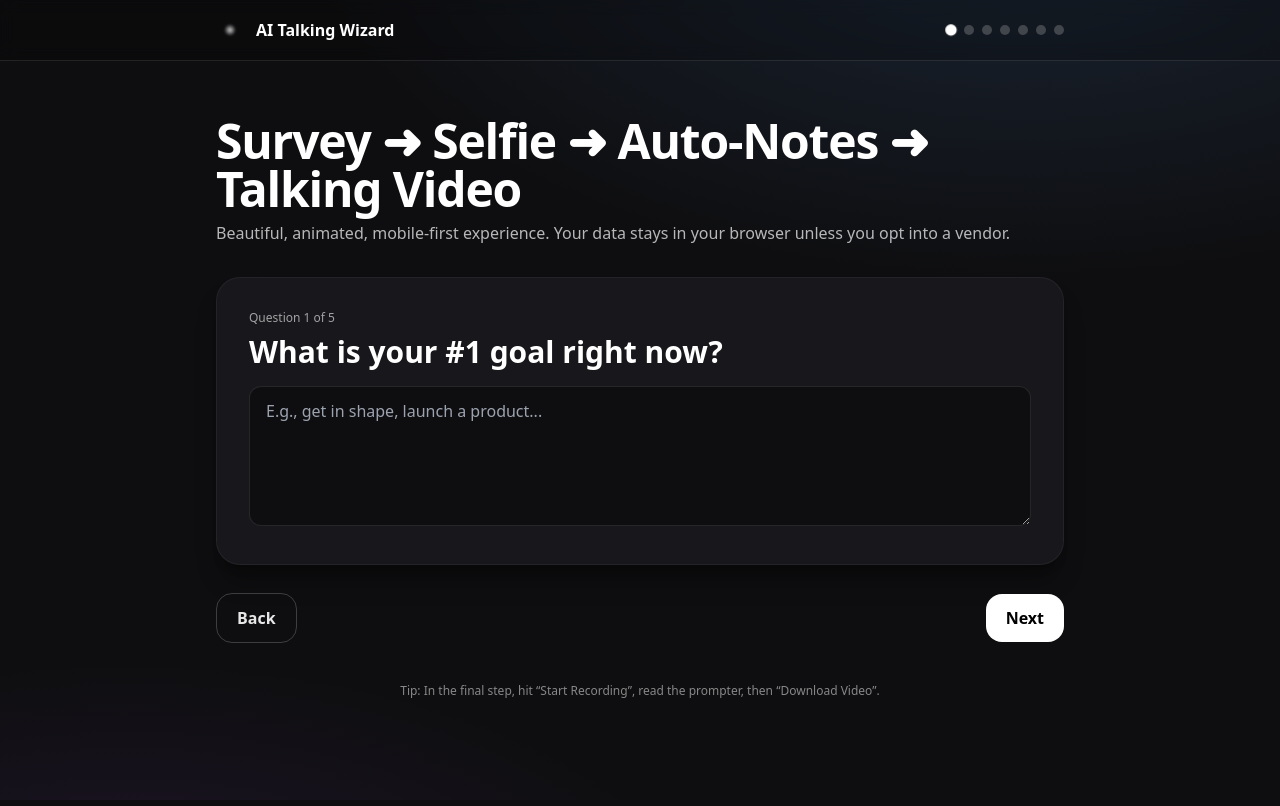
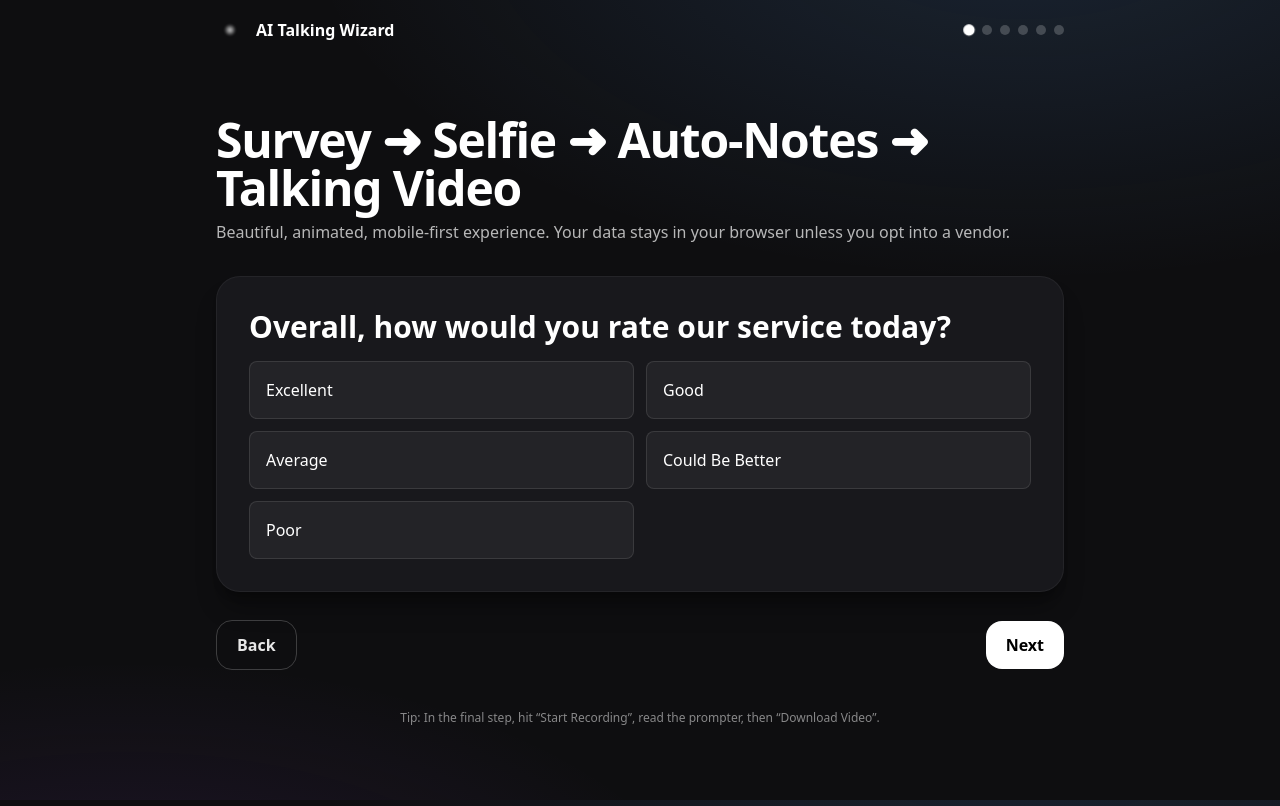
Before and after one commit to sksithik/endorser-survey, a Next.js app: page /start in a window 1280 px wide. Built offline with nearby package versions, Linux system fonts and the light colour scheme; no server answers.

Commit message:
wizard update

```diff
--- a/app/start/page.tsx
+++ b/app/start/page.tsx
@@ -1,53 +1,175 @@
 'use client'
-import { useEffect, useMemo, useState } from 'react'
+import { useEffect, useState, useCallback } from 'react'
+import { useSearchParams } from 'next/navigation'
 import { motion, AnimatePresence } from 'framer-motion'
+import { debounce } from 'lodash'
+
+// Your Components
 import ProgressDots from '@/components/ProgressDots'
 import QuestionCard from '@/components/QuestionCard'
 import SelfieCapture from '@/components/SelfieCapture'
 import VideoGenerator from '@/components/VideoGenerator'
 import VendorAIGenerator from '@/components/VendorAIGenerator'
+
+// Your Libs
 import { generateNotesFromAnswers } from '@/lib/generateNotes'
-import { QUESTION_POOL } from '@/lib/questions'
+import { QUESTION_POOL, QA } from '@/lib/questions' // Make sure to export QA type
+import { supabase } from '@/lib/supabaseClient' // Your client-side Supabase client
 
-type QA = { id: string; text: string; answer: string }
+// Helper to convert data URL to a file object for uploading
+function dataURLtoFile(dataurl: string, filename: string): File {
+  const arr = dataurl.split(',');
+  const mime = arr[0].match(/:(.*?);/)![1];
+  const bstr = atob(arr[1]);
+  let n = bstr.length;
+  const u8arr = new Uint8Array(n);
+  while (n--) {
+    u8arr[n] = bstr.charCodeAt(n);
+  }
+  return new File([u8arr], filename, { type: mime });
+}
 
-export default function HomePage(){
-  const [qas, setQas] = useState<QA[]>(QUESTION_POOL.map(q=>({ ...q, answer: '' })))
-  const [step, setStep] = useState(0) // 0..(qLen-1) = questions, qLen = selfie, qLen+1 = notes/video
-  const [selfie, setSelfie] = useState<string>('')
-  const totalSteps = qas.length + 2
-  const [notes, setNotes] = useState<string>('')
-  const [notesLoading, setNotesLoading] = useState(false)
-  const [notesError, setNotesError] = useState<string | null>(null)
+export default function HomePage() {
+  const searchParams = useSearchParams();
+  const sessionId = searchParams.get('sessionId');
 
-  const canNext = ()=>{
-    if(step < qas.length) return qas[step].answer.trim().length > 0
-    if(step === qas.length) return !!selfie
-    return true
-  }
+  // State
+  const [qas, setQas] = useState<QA[]>(() => QUESTION_POOL.map(q => ({ ...q, answer: '' })));
+  const [step, setStep] = useState(0);
+  const [selfie, setSelfie] = useState<string>('');
+  const [selfiePublicUrl, setSelfiePublicUrl] = useState<string>('');
+  const [notes, setNotes] = useState<string>('');
+  const [isLoading, setIsLoading] = useState(true); // For initial data load
 
-  const next = ()=> setStep(s => Math.min(s+1, totalSteps-1))
-  const prev = ()=> setStep(s => Math.max(s-1, 0))
+  // Note Generation State
+  const [notesLoading, setNotesLoading] = useState(false);
+  const [notesError, setNotesError] = useState<string | null>(null);
 
-  const answersObj = Object.fromEntries(qas.map(q=>[q.id, q.answer]))
+  const totalSteps = qas.length + 2;
+  const answersObj = Object.fromEntries(qas.map(q => [q.id, q.answer]));
 
-  // Generate notes via API when entering final step or answers change while on final step
+  // --- DATA PERSISTENCE ---
+
+  // 1. Debounced save function to avoid spamming the database
+  const saveProgress = useCallback(
+    debounce(async (dataToSave: any) => {
+      if (!sessionId) return;
+
+      const { error } = await supabase
+        .from('endorser_survey_sessions')
+        .update(dataToSave)
+        .eq('session_id', sessionId);
+
+      if (error) console.error('Error saving progress:', error);
+      else console.log('Progress saved!', dataToSave);
+
+    }, 1000), // Wait 1 second after the last change before saving
+    [sessionId]
+  );
+
+  // 2. Fetch initial state from DB on component mount
   useEffect(() => {
-    const onFinal = step === qas.length + 1
-    if (!onFinal) return
-    let canceled = false
-    setNotesLoading(true)
-    setNotesError(null)
+    const fetchInitialData = async () => {
+      if (!sessionId) {
+        setIsLoading(false);
+        return; // No session to load
+      }
+      setIsLoading(true);
+      const { data, error } = await supabase
+        .from('endorser_survey_sessions')
+        .select('survey, current_step, selfie, selfie_public_url, notes')
+        .eq('session_id', sessionId)
+        .single();
+
+      if (data) {
+        // Restore state from database
+        if (data.survey) setQas(data.survey as QA[]);
+        if (data.current_step) setStep(data.current_step);
+        if (data.selfie) setSelfie(data.selfie);
+        if (data.selfie_public_url) setSelfiePublicUrl(data.selfie_public_url);
+        if (data.notes) setNotes(data.notes);
+      } else if (error) {
+        console.error('Failed to load session:', error);
+      }
+      setIsLoading(false);
+    };
+    fetchInitialData();
+  }, [sessionId]);
+
+  // 3. Trigger save whenever a piece of state changes
+  useEffect(() => {
+    if (isLoading) return; // Don't save while initially loading
+    saveProgress({
+      survey: qas,
+      current_step: step,
+      selfie: selfie,
+      selfie_public_url: selfiePublicUrl,
+      notes: notes,
+    });
+  }, [qas, step, selfie, selfiePublicUrl, notes, isLoading, saveProgress]);
+
+  // --- LOGIC ---
+
+  // Handle selfie capture, upload, and state update
+  const handleSelfieCapture = async (dataUrl: string) => {
+    setSelfie(dataUrl);
+    if (!sessionId) return;
+
+    const file = dataURLtoFile(dataUrl, `${sessionId}-selfie.png`);
+    const filePath = `${sessionId}/${Date.now()}.png`;
+
+    const { error: uploadError } = await supabase.storage
+      .from('selfies') // Ensure you have a 'selfies' bucket in Supabase Storage
+      .upload(filePath, file, { upsert: true });
+
+    if (uploadError) {
+      console.error('Error uploading selfie:', uploadError);
+      return;
+    }
+
+    const { data: publicUrlData } = supabase.storage
+      .from('selfies')
+      .getPublicUrl(filePath);
+
+    setSelfiePublicUrl(publicUrlData.publicUrl);
+  };
+
+  // Generate notes via API when entering final step
+  useEffect(() => {
+    const onFinal = step === qas.length + 1;
+    if (!onFinal || notes) return; // Don't regenerate if notes already exist
+
+    let canceled = false;
+    setNotesLoading(true);
+    setNotesError(null);
     generateNotesFromAnswers(answersObj)
       .then(text => { if (!canceled) setNotes(text) })
       .catch(err => { if (!canceled) setNotesError(err?.message || 'Failed to generate notes') })
-      .finally(() => { if (!canceled) setNotesLoading(false) })
-    return () => { canceled = true }
-  }, [step, qas.length, JSON.stringify(answersObj)])
+      .finally(() => { if (!canceled) setNotesLoading(false) });
+    return () => { canceled = true };
+  }, [step, qas.length, answersObj, notes]);
 
+
+  // Navigation and validation
+  const canNext = () => {
+    if (step < qas.length) return qas[step]?.answer.trim().length > 0;
+    if (step === qas.length) return !!selfie;
+    return true;
+  };
+
+  const next = () => setStep(s => Math.min(s + 1, totalSteps - 1));
+  const prev = () => setStep(s => Math.max(s - 1, 0));
+
+  // --- RENDER ---
+
+  if (isLoading) {
+    return <div className="min-h-screen flex items-center justify-center">Loading session...</div>;
+  }
+
+  // Render the original component structure
   return (
     <main className="min-h-screen pb-20">
-      <header className="sticky top-0 z-10 backdrop-blur bg-black/20 border-b border-white/10">
+      <header /* ... */ >
         <div className="max-w-4xl mx-auto px-6 py-4 flex items-center justify-between">
           <div className="flex items-center gap-3">
             <div className="h-7 w-7 rounded-lg sparkle" />
@@ -67,10 +189,9 @@ export default function HomePage(){
           </h1>
         </motion.div>
         <p className="text-white/70 mb-8">Beautiful, animated, mobile‑first experience. Your data stays in your browser unless you opt into a vendor.</p>
-
         <div className="grid gap-6">
           <AnimatePresence mode="popLayout" initial={false}>
-            {step < qas.length && (
+            {step < qas.length && qas[step] && (
               <motion.div
                 key={step}
                 initial={{ opacity: 0, y: 30, scale: 0.98 }}
@@ -83,10 +204,12 @@ export default function HomePage(){
                   total={qas.length}
                   question={qas[step]}
                   value={qas[step].answer}
-                  onChange={(v)=>{
+                  onChange={(v) => {
                     setQas(qs => {
-                      const copy = [...qs]; copy[step] = { ...copy[step], answer: v }; return copy
-                    })
+                      const copy = [...qs];
+                      copy[step] = { ...copy[step], answer: v };
+                      return copy;
+                    });
                   }}
                 />
               </motion.div>
@@ -100,7 +223,7 @@ export default function HomePage(){
                 exit={{ opacity: 0, y: -30, scale: 0.98 }}
                 transition={{ type: 'spring', stiffness: 260, damping: 24 }}
               >
-                <SelfieCapture onCapture={setSelfie} />
+                <SelfieCapture onCapture={handleSelfieCapture} existingSelfie={selfie} />
               </motion.div>
             )}
 
@@ -139,7 +262,7 @@ export default function HomePage(){
           </AnimatePresence>
 
           <div className="flex items-center justify-between mt-1">
-            <button onClick={prev} className="btn-secondary btn" disabled={step===0}>Back</button>
+            <button onClick={prev} className="btn-secondary btn" disabled={step === 0}>Back</button>
             <button onClick={next} className="btn" disabled={!canNext()}>
               {step < qas.length ? 'Next' : (step === qas.length ? 'Finish' : 'Done')}
             </button>
--- a/components/QuestionCard.tsx
+++ b/components/QuestionCard.tsx
@@ -1,25 +1,45 @@
-'use client'
-import { motion } from 'framer-motion'
+// In: @/components/QuestionCard.tsx (Example implementation)
 
-export default function QuestionCard({ index, total, question, value, onChange }: {
-  index: number; total: number; question: { id: string; text: string; placeholder?: string };
-  value: string; onChange: (v: string) => void;
-}) {
+import { QA } from '@/lib/questions'; // Assuming you export the QA type
+
+type QuestionCardProps = {
+  index: number;
+  total: number;
+  question: QA;
+  value: string;
+  onChange: (value: string) => void;
+};
+
+export default function QuestionCard({ question, value, onChange }: QuestionCardProps) {
   return (
-    <motion.div
-      {...{ className: "card" }}
-      initial={{ y: 30, opacity: 0 }}
-      animate={{ y: 0, opacity: 1 }}
-      transition={{ type: 'spring', stiffness: 200, damping: 24 }}
-    >
-      <div className="text-white/60 text-xs mb-2">Question {index + 1} of {total}</div>
+    <div className="card">
       <h3 className="text-2xl md:text-3xl font-semibold mb-4">{question.text}</h3>
-      <textarea
-        className="input min-h-[140px]"
-        placeholder={question.placeholder || 'Type your answer...'}
-        value={value}
-        onChange={(e) => onChange(e.target.value)}
-      />
-    </motion.div>
-  )
+
+      {question.type === 'text' ? (
+        <textarea
+          value={value}
+          onChange={(e) => onChange(e.target.value)}
+          rows={5}
+          className="w-full text-lg bg-white/5 p-4 rounded-xl border border-white/10 outline-none focus:ring-2 focus:ring-white/20"
+          placeholder="Type your answer here..."
+        />
+      ) : (
+        <div className="grid grid-cols-1 md:grid-cols-2 gap-3">
+          {question.options?.map((option) => (
+            <button
+              key={option}
+              onClick={() => onChange(option)}
+              className={`p-4 rounded-lg text-left border transition-all ${
+                value === option
+                  ? 'bg-white text-black border-white ring-2 ring-white'
+                  : 'bg-white/5 border-white/10 hover:bg-white/10'
+              }`}
+            >
+              {option}
+            </button>
+          ))}
+        </div>
+      )}
+    </div>
+  );
 }
--- a/lib/questions.ts
+++ b/lib/questions.ts
@@ -1,9 +1,39 @@
-export type Question = { id: string; text: string; placeholder?: string };
+export type Question = {
+  id: string;
+  text: string;
+  type: 'text' | 'multiple-choice';
+  options?: string[]; // Options are only needed for multiple-choice questions
+};
+
+// Define the corresponding Answer type
+export type QA = Question & { answer: string };
 
 export const QUESTION_POOL: Question[] = [
-  { id: 'goal', text: 'What is your #1 goal right now?', placeholder: 'E.g., get in shape, launch a product...' },
-  { id: 'challenge', text: 'What is the biggest challenge holding you back?', placeholder: 'Time, clarity, resources...' },
-  { id: 'timeline', text: 'What is your timeline?', placeholder: 'E.g., 30 days, 3 months...' },
-  { id: 'audience', text: 'Who is this mainly for (audience)?', placeholder: 'Myself, my team, my customers...' },
-  { id: 'tone', text: 'What tone do you want the message to have?', placeholder: 'Friendly, professional, bold...' },
+  {
+    id: 'overall_rating',
+    type: 'multiple-choice',
+    text: 'Overall, how would you rate our service today?',
+    options: ['Excellent', 'Good', 'Average', 'Could Be Better', 'Poor'],
+  },
+  {
+    id: 'standout_feature',
+    type: 'multiple-choice',
+    text: 'What stood out the most to you in a positive way?',
+    options: [
+      'The Quality of the Product',
+      'The Speed of Service',
+      'The Customer Support',
+      'The Price/Value',
+    ],
+  },
+  {
+    id: 'improvement_feedback',
+    type: 'text',
+    text: 'What is one thing we could do to make your experience even better next time?',
+  },
+  {
+    id: 'user_name',
+    type: 'text',
+    text: 'Finally, what name should we use in your personalized thank you video?',
+  },
 ];
--- a/package.json
+++ b/package.json
@@ -13,6 +13,7 @@
     "@supabase/supabase-js": "^2.75.0",
     "clsx": "2.1.1",
     "framer-motion": "11.0.8",
+    "lodash": "^4.17.21",
     "next": "14.2.5",
     "react": "18.3.1",
     "react-dom": "18.3.1",
```
Also changed, not shown: 1 other file (tests, documents, lock files or other folders).
